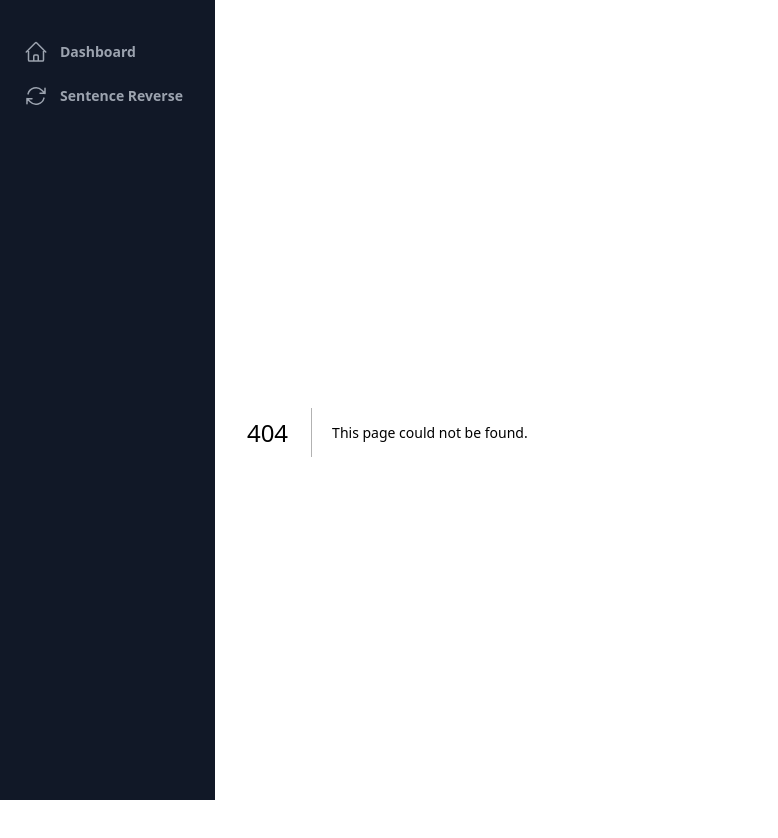
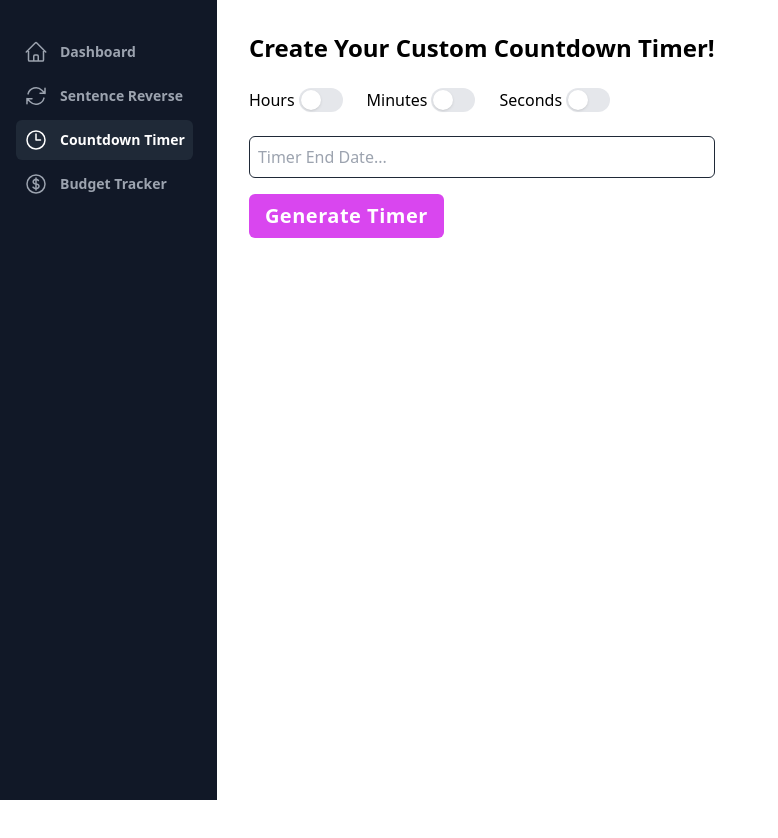
Before and after one commit to MeaghanCampbell/tools-membership, a Next.js app: page /countdown-timer in a window 1280 px wide. Before the commit this address had no page. Shown: the top 838 px of the page, without its empty margins (0-778 px from the left). After the commit the page ends 800 px from the top, so only its background shows below. Built offline with nearby package versions, Linux system fonts and the light colour scheme.

Commit message:
countdown timer layout

```diff
--- a/package.json
+++ b/package.json
@@ -9,6 +9,7 @@
     "lint": "next lint"
   },
   "dependencies": {
+    "@headlessui/react": "^1.7.18",
     "@heroicons/react": "^2.1.1",
     "next": "14.1.0",
     "react": "^18",
--- /dev/null
+++ b/src/app/budget-tracker/page.js
@@ -0,0 +1,7 @@
+'use client'
+
+export default function Page() {
+    return (
+        <div>need back end / login for this</div>
+    )
+}
--- /dev/null
+++ b/src/app/countdown-timer/page.js
@@ -0,0 +1,50 @@
+'use client'
+
+import { useState } from 'react';
+import CustomSwitch from '../../components/CustomSwitch'
+import { RocketLaunchIcon } from '@heroicons/react/24/outline'
+
+
+export default function Page() {
+
+    const [hrs, setHrs] = useState(false)
+    const [min, setMin] = useState(false)
+    const [sec, setSec] = useState(false)
+
+    let hours = 0
+    let minutes = 0
+    let seconds = 0
+
+    const currentDate = new Date()
+
+    return(
+        <section>
+            <h1 className="text-2xl font-extrabold mb-6">Create Your Custom Countdown Timer!</h1>
+            <div className="space-x-6 flex items-center mb-6">
+                <div className="flex items-center space-x-1">
+                    <p>Hours</p>
+                    <CustomSwitch enabled={hrs} setEnabled={setHrs} />
+                </div>
+                <div className="flex items-center space-x-1">
+                    <p>Minutes</p>
+                    <CustomSwitch enabled={min} setEnabled={setMin} />
+                </div>
+                <div className="flex items-center space-x-1">
+                    <p>Seconds</p>
+                    <CustomSwitch enabled={sec} setEnabled={setSec} />
+                </div>
+            </div>
+            <div className="mb-6">
+                <input type="text" placeholder="Timer End Date..." className="border border-gray-800 rounded-md p-2 w-full" />
+                <button className="bg-fuchsia-500 transition hover:bg-fuchsia-600 text-white rounded-md py-2 px-4 text-xl font-bold tracking-wide mt-4">Generate Timer</button>
+            </div>
+            <div className='text-5xl font-bold mt-6'>
+                { hrs && <span>{hours}</span>}
+                { min && <span> : {minutes}</span>}
+                { sec && <span> : {seconds}</span>}
+                { (hrs || min || sec) && <span className='text-2xl font-normal ml-2'> until liftoff <RocketLaunchIcon className='w-6 h-6 inline' /></span>}
+            </div>
+        </section>
+    )
+
+}
--- a/src/app/layout.js
+++ b/src/app/layout.js
@@ -1,5 +1,4 @@
 import "@/styles/globals.css";
-import Link from 'next/link'
 import Nav from '@/components/Nav'
 
 
--- /dev/null
+++ b/src/components/CustomSwitch.jsx
@@ -0,0 +1,29 @@
+'use client'
+import { Switch } from '@headlessui/react'
+
+export default function CustomSwitch({enabled, setEnabled}) {
+
+    function classNames(...classes) {
+        return classes.filter(Boolean).join(' ')
+    }
+
+    return(
+        <Switch
+        checked={enabled}
+        onChange={setEnabled}
+        className={classNames(
+            enabled ? 'bg-fuchsia-600' : 'bg-gray-200',
+            'relative inline-flex h-6 w-11 flex-shrink-0 cursor-pointer rounded-full border-2 border-transparent transition-colors duration-200 ease-in-out focus:outline-none'
+        )}
+    >
+        <span
+            aria-hidden="true"
+            className={classNames(
+            enabled ? 'translate-x-5' : 'translate-x-0',
+            'pointer-events-none inline-block h-5 w-5 transform rounded-full bg-white shadow ring-0 transition duration-200 ease-in-out'
+            )}
+        />
+    </Switch>
+    )
+
+}
--- a/src/components/Nav.jsx
+++ b/src/components/Nav.jsx
@@ -1,6 +1,6 @@
 'use client'
 
-import { HomeIcon, ArrowPathIcon } from '@heroicons/react/24/outline'
+import { HomeIcon, ArrowPathIcon, ClockIcon, CurrencyDollarIcon } from '@heroicons/react/24/outline'
 import Link from 'next/link'
 import { usePathname } from 'next/navigation'
 
@@ -8,7 +8,9 @@ export default function Nav() {
 
     const navigation = [
         {name: 'Dashboard', href: '/', icon: HomeIcon, active: true},
-        {name: 'Sentence Reverse', href: '/sentence-reverse', icon: ArrowPathIcon, active: false}
+        {name: 'Sentence Reverse', href: '/sentence-reverse', icon: ArrowPathIcon, active: false},
+        {name: 'Countdown Timer', href: '/countdown-timer', icon: ClockIcon, active: false},
+        {name: 'Budget Tracker', href: '/budget-tracker', icon: CurrencyDollarIcon, active: false},
     ]
 
     const pathname = usePathname()
```
Also changed, not shown: 1 other file (tests, documents, lock files or other folders).
